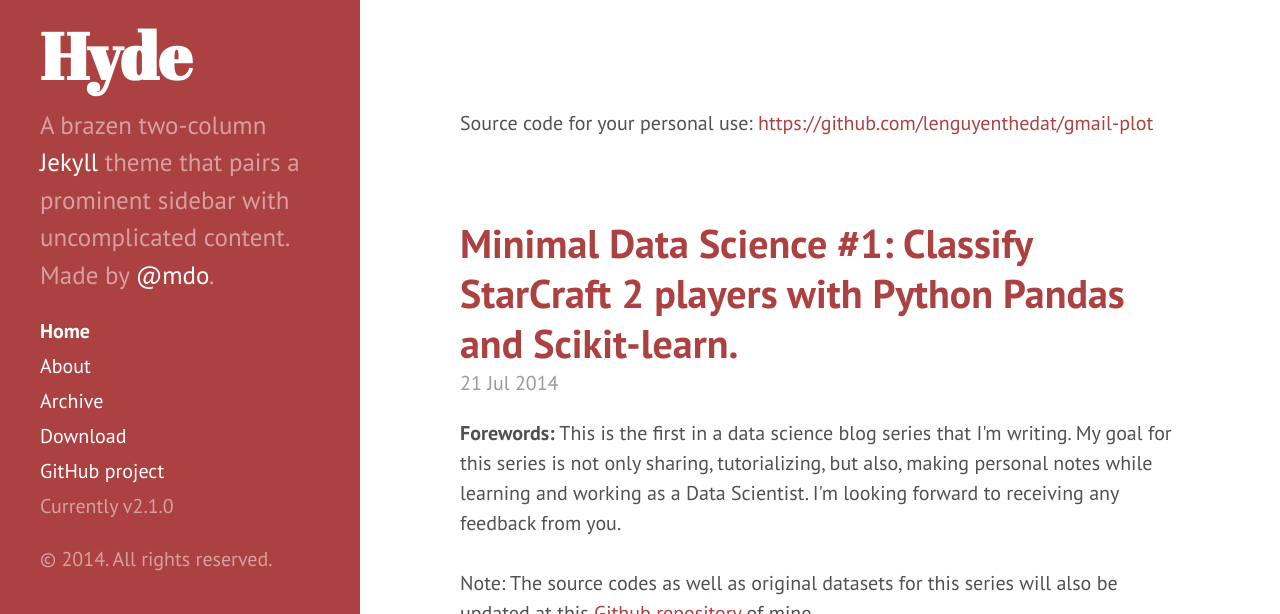
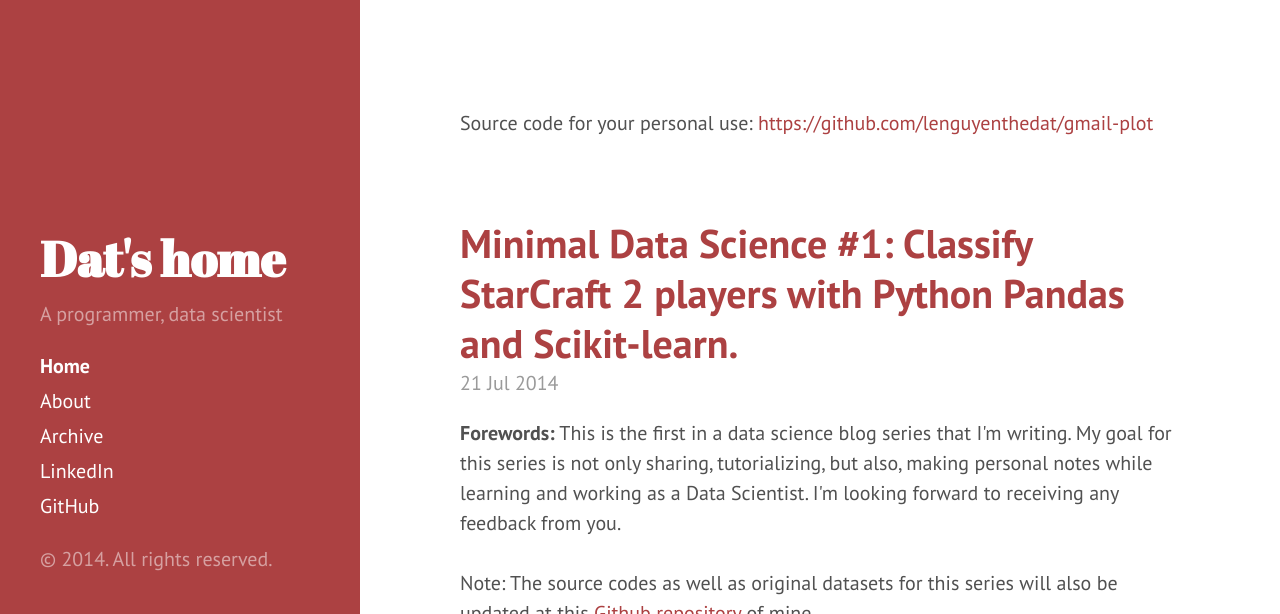
Before and after one commit to lenguyenthedat/lenguyenthedat.github.io, a Jekyll site: the page built from index.html, in a window 1280 px wide and 1400 px high. Shown: the part 786-1400 px from the top of the window. Built offline with Jekyll 4.4.1, drawn with Linux system fonts in a browser that asks for light colours; Markdown is read by kramdown in place of the engine named in the settings; the list of posts is cut into pages by our own code.

Commit message:
Fixed theme and sidebar.

```diff
--- a/CNAME
+++ b/CNAME
@@ -1 +1 @@
-hyde.getpoole.com
+lenguyenthedat.me
--- a/_config.yml
+++ b/_config.yml
@@ -7,20 +7,13 @@ permalink:        pretty
 relative_permalinks: true
 
 # Setup
-title:            Hyde
-tagline:          'A Jekyll theme'
-description:      'A brazen two-column <a href="http://jekyllrb.com" target="_blank">Jekyll</a> theme that pairs a prominent sidebar with uncomplicated content. Made by <a href="https://twitter.com/mdo" target="_blank">@mdo</a>.'
-url:              http://hyde.getpoole.com
+title:            Dat's home
+description:      'A programmer, data scientist'
 baseurl:          /
-
-author:
-  name:           'Mark Otto'
-  url:            https://twitter.com/mdo
 
 paginate:         5
 
 # Custom vars
-version:          2.1.0
+linkedin:         https://linkedin.com/in/lenguyenthedat
 
-github:
-  repo:           https://github.com/poole/hyde
+github:           https://github.com/lenguyenthedat
--- a/_includes/sidebar.html
+++ b/_includes/sidebar.html
@@ -26,9 +26,8 @@
         {% endif %}
       {% endfor %}
 
-      <a class="sidebar-nav-item" href="{{ site.github.repo }}/archive/v{{ site.version }}.zip">Download</a>
-      <a class="sidebar-nav-item" href="{{ site.github.repo }}">GitHub project</a>
-      <span class="sidebar-nav-item">Currently v{{ site.version }}</span>
+      <a target="_blank" class="sidebar-nav-item" href="{{ site.linkedin }}">LinkedIn</a>
+      <a target="_blank" class="sidebar-nav-item" href="{{ site.github }}">GitHub</a>
     </nav>
 
     <p>&copy; {{ site.time | date: '%Y' }}. All rights reserved.</p>
--- a/_layouts/default.html
+++ b/_layouts/default.html
@@ -3,7 +3,7 @@
 
   {% include head.html %}
 
-  <body>
+  <body class="theme-base-08">
 
     {% include sidebar.html %}
 
--- a/index.html
+++ b/index.html
@@ -2,8 +2,6 @@
 layout: default
 title: Home
 ---
-
-<body class="theme-base-08">
 
 <div class="posts">
   {% for post in paginator.posts %}
@@ -37,5 +35,3 @@ title: Home
     <span class="pagination-item newer">Newer</span>
   {% endif %}
 </div>
-
-</body>
--- a/public/css/hyde.css
+++ b/public/css/hyde.css
@@ -80,7 +80,11 @@ html {
   color: #fff;
   margin-top: 0;
   font-family: "Abril Fatface", serif;
-  font-size: 3.25rem;
+  font-size: 2.45rem;
+}
+
+.sidebar-about p {
+  font-size: 1.0rem;
 }
 
 /* Sidebar nav */
```
